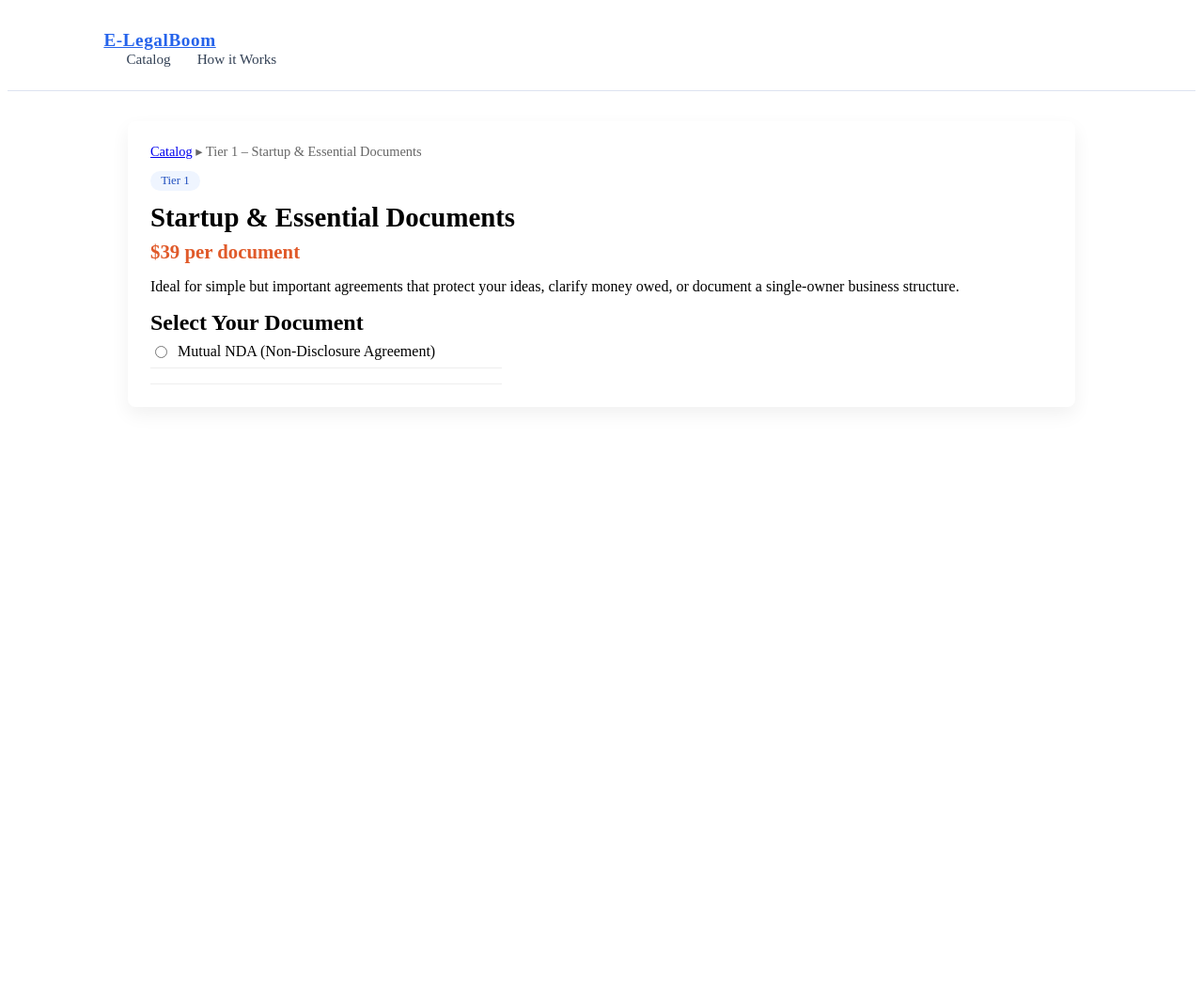
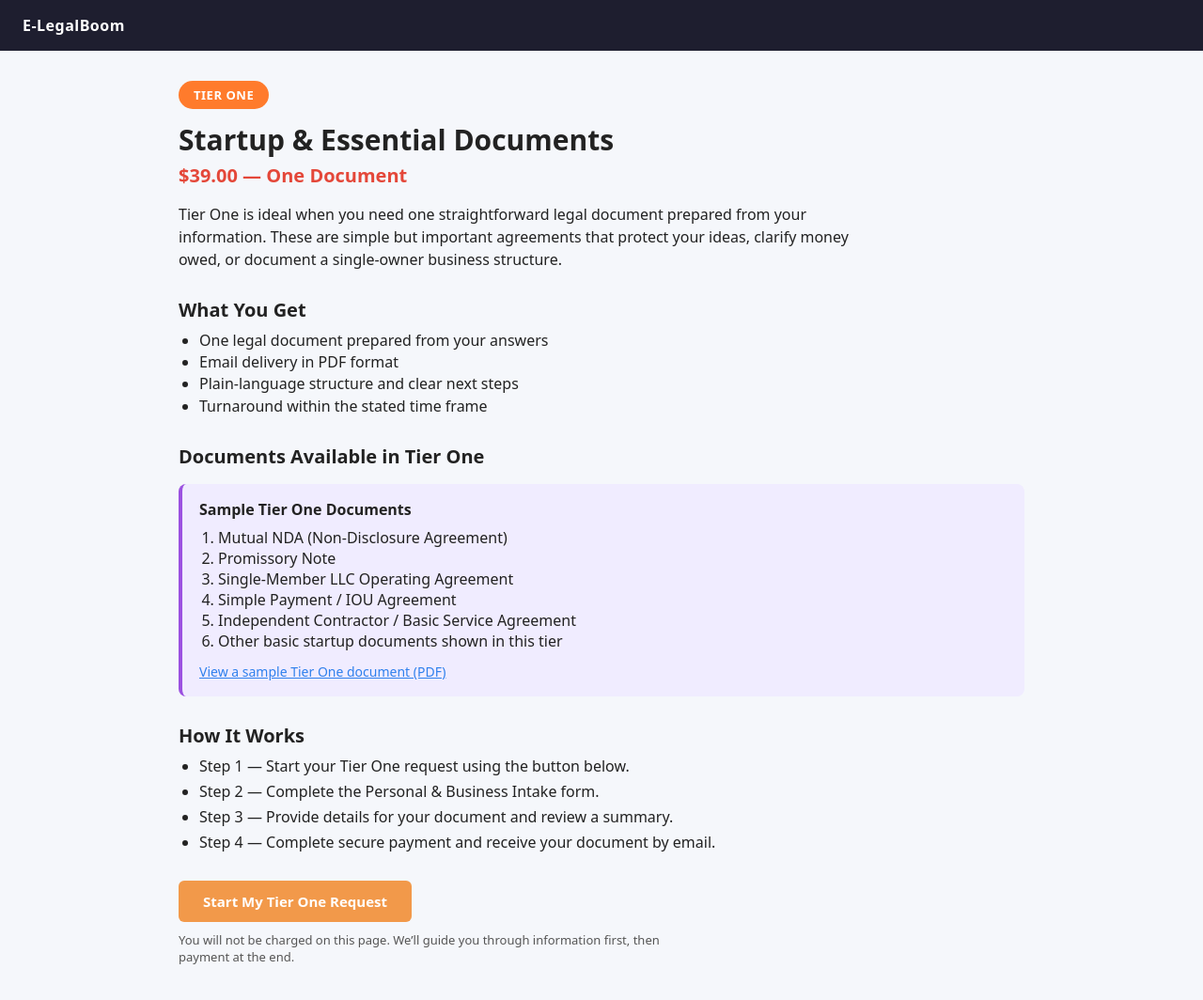
Before and after one commit to Lean4me2025/e-legalboom-prod, a plain HTML site: page tier1.html in a window 1280 px wide. Shown: the whole page at 94% size. Before the commit the page ends 800 px from the top, so only its background shows below. Drawn offline with Linux system fonts and the light colour scheme.

Commit message:
Update tier1.html

```diff
--- a/tier1.html
+++ b/tier1.html
@@ -2,124 +2,181 @@
 <html lang="en">
 <head>
   <meta charset="UTF-8" />
-  <title>E-LegalBoom – Tier 1 Startup & Essential Documents</title>
-  <meta name="viewport" content="width=device-width, initial-scale=1.0" />
-  <link rel="stylesheet" href="style.css" />
+  <title>E-LegalBoom – Tier One • Startup & Essential Documents</title>
+  <meta name="viewport" content="width=device-width, initial-scale=1" />
+
+  <!-- Inline styles so you don't have to touch anything else -->
   <style>
-    main {
-      max-width: 960px;
-      margin: 2rem auto;
-      padding: 1.5rem;
-      background: #ffffff;
-      border-radius: 8px;
-      box-shadow: 0 8px 20px rgba(0,0,0,0.06);
+    body {
+      margin: 0;
+      font-family: system-ui, -apple-system, BlinkMacSystemFont, "Segoe UI",
+        sans-serif;
+      background: #f5f7fb;
+      color: #222;
     }
-    .breadcrumb {
-      font-size: 0.9rem;
-      margin-bottom: 0.75rem;
-      color: #666;
+    header {
+      background: #1e1e2f;
+      color: #fff;
+      padding: 16px 24px;
     }
-    .tier-badge {
+    header .brand {
+      font-weight: 700;
+      letter-spacing: 0.03em;
+    }
+    .page-wrap {
+      max-width: 900px;
+      margin: 32px auto;
+      padding: 0 20px 40px;
+    }
+    .tier-tag {
       display: inline-block;
-      padding: 0.2rem 0.7rem;
+      background: #ff7b2c;
+      color: #fff;
       border-radius: 999px;
-      background: #eff5ff;
-      color: #1f4fbf;
-      font-size: 0.8rem;
-      margin-bottom: 0.4rem;
+      padding: 6px 16px;
+      font-size: 13px;
+      font-weight: 600;
+      text-transform: uppercase;
+      letter-spacing: 0.04em;
+      margin-bottom: 12px;
     }
     h1 {
-      margin: 0.3rem 0 0.5rem;
-      font-size: 1.8rem;
+      margin: 0 0 4px;
+      font-size: 30px;
     }
     .price {
+      margin: 0 0 16px;
+      font-size: 20px;
+      color: #e44739;
       font-weight: 700;
-      color: #e05a2a;
-      margin-bottom: 0.6rem;
     }
-    .two-col {
-      display: grid;
-      grid-template-columns: 2fr 3fr;
-      gap: 1.5rem;
-      margin-top: 1rem;
+    .lede {
+      max-width: 720px;
+      line-height: 1.5;
+      margin-bottom: 24px;
     }
-    @media (max-width: 768px) {
-      .two-col { grid-template-columns: 1fr; }
+    h2.section-title {
+      margin-top: 28px;
+      font-size: 20px;
+      margin-bottom: 8px;
     }
-    .doc-list label {
-      display: flex;
-      align-items: flex-start;
-      gap: 0.5rem;
-      padding: 0.5rem 0;
-      border-bottom: 1px solid #eee;
+    ul {
+      margin: 8px 0 0 22px;
+      padding: 0;
+      line-height: 1.45;
+    }
+    .sample-box {
+      margin-top: 16px;
+      background: #f0ecff;
+      border-radius: 8px;
+      padding: 16px 18px;
+      border-left: 4px solid #9b51e0;
+    }
+    .sample-box h3 {
+      margin: 0 0 8px;
+      font-size: 16px;
+    }
+    .sample-box ol {
+      margin: 8px 0 10px 20px;
+      padding: 0;
+    }
+    .sample-link {
+      font-size: 14px;
+      color: #2f80ed;
+      text-decoration: underline;
+    }
+    .steps {
+      margin-top: 8px;
+    }
+    .steps li {
+      margin-bottom: 4px;
+    }
+    .cta-row {
+      margin-top: 28px;
+    }
+    .primary-btn {
+      display: inline-block;
+      padding: 12px 26px;
+      border-radius: 6px;
+      background: #f2994a;
+      color: #fff;
+      font-weight: 700;
+      text-decoration: none;
+      border: none;
       cursor: pointer;
+      font-size: 15px;
     }
-    .doc-list input[type="radio"] {
-      margin-top: 0.2rem;
+    .primary-btn:hover {
+      background: #e27d22;
     }
-    .actions {
-      display: flex;
-      justify-content: flex-end;
-      gap: 0.75rem;
-      margin-top: 1.5rem;
-      flex-wrap: wrap;
-    }
-    .btn-primary {
-      background: #1363df;
-      color: #fff;
-      border: none;
-      border-radius: 999px;
-      padding: 0.75rem 1.6rem;
-      font-size: 0.95rem;
-      cursor: pointer;
-    }
-    .btn-secondary {
-      background: #f3f4f6;
-      color: #111827;
-      border-radius: 999px;
-      padding: 0.65rem 1.4rem;
-      border: 1px solid #d1d5db;
-      font-size: 0.9rem;
-      cursor: pointer;
-    }
-    .notice {
-      font-size: 0.85rem;
+    .note {
+      margin-top: 10px;
+      font-size: 13px;
       color: #555;
-      margin-top: 0.75rem;
+      max-width: 520px;
     }
   </style>
 </head>
+
 <body>
-  <header class="site-header">
-    <div class="container">
-      <a href="index.html" class="logo">E-LegalBoom</a>
-      <nav class="main-nav">
-        <a href="catalog.html">Catalog</a>
-        <a href="index.html#how-it-works">How it Works</a>
-      </nav>
-    </div>
+  <header>
+    <div class="brand">E-LegalBoom</div>
   </header>
 
-  <main>
-    <div class="breadcrumb">
-      <a href="catalog.html">Catalog</a> ▸ Tier 1 – Startup & Essential Documents
+  <main class="page-wrap">
+    <div class="tier-tag">Tier One</div>
+
+    <h1>Startup &amp; Essential Documents</h1>
+    <p class="price">$39.00 — One Document</p>
+
+    <p class="lede">
+      Tier One is ideal when you need one straightforward legal document prepared
+      from your information. These are simple but important agreements that
+      protect your ideas, clarify money owed, or document a single-owner
+      business structure.
+    </p>
+
+    <h2 class="section-title">What You Get</h2>
+    <ul>
+      <li>One legal document prepared from your answers</li>
+      <li>Email delivery in PDF format</li>
+      <li>Plain-language structure and clear next steps</li>
+      <li>Turnaround within the stated time frame</li>
+    </ul>
+
+    <h2 class="section-title">Documents Available in Tier One</h2>
+    <div class="sample-box">
+      <h3>Sample Tier One Documents</h3>
+      <ol>
+        <li>Mutual NDA (Non-Disclosure Agreement)</li>
+        <li>Promissory Note</li>
+        <li>Single-Member LLC Operating Agreement</li>
+        <li>Simple Payment / IOU Agreement</li>
+        <li>Independent Contractor / Basic Service Agreement</li>
+        <li>Other basic startup documents shown in this tier</li>
+      </ol>
+      <a href="#" class="sample-link">View a sample Tier One document (PDF)</a>
     </div>
 
-    <span class="tier-badge">Tier 1</span>
-    <h1>Startup & Essential Documents</h1>
-    <div class="price">$39 per document</div>
-    <p>
-      Ideal for simple but important agreements that protect your ideas, clarify money
-      owed, or document a single-owner business structure.
-    </p>
+    <h2 class="section-title">How It Works</h2>
+    <ul class="steps">
+      <li>Step 1 — Start your Tier One request using the button below.</li>
+      <li>Step 2 — Complete the Personal &amp; Business Intake form.</li>
+      <li>
+        Step 3 — Provide details for your document and review a summary.
+      </li>
+      <li>
+        Step 4 — Complete secure payment and receive your document by email.
+      </li>
+    </ul>
 
-    <div class="two-col">
-      <section>
-        <h2>Select Your Document</h2>
-        <form id="tier1-form" class="doc-list">
-          <label>
-            <input type="radio" name="document" value="Mutual NDA (Non-Disclosure Agreement)" />
-            <span>Mutual NDA (Non-Disclosure Agreement)</span>
-          </label>
-          <label>
-            <input type="radio" name="document" value
+    <div class="cta-row">
+      <a href="intake.html?tier=1" class="primary-btn">Start My Tier One Request</a>
+      <p class="note">
+        You will not be charged on this page. We’ll guide you through
+        information first, then payment at the end.
+      </p>
+    </div>
+  </main>
+</body>
+</html>
```
